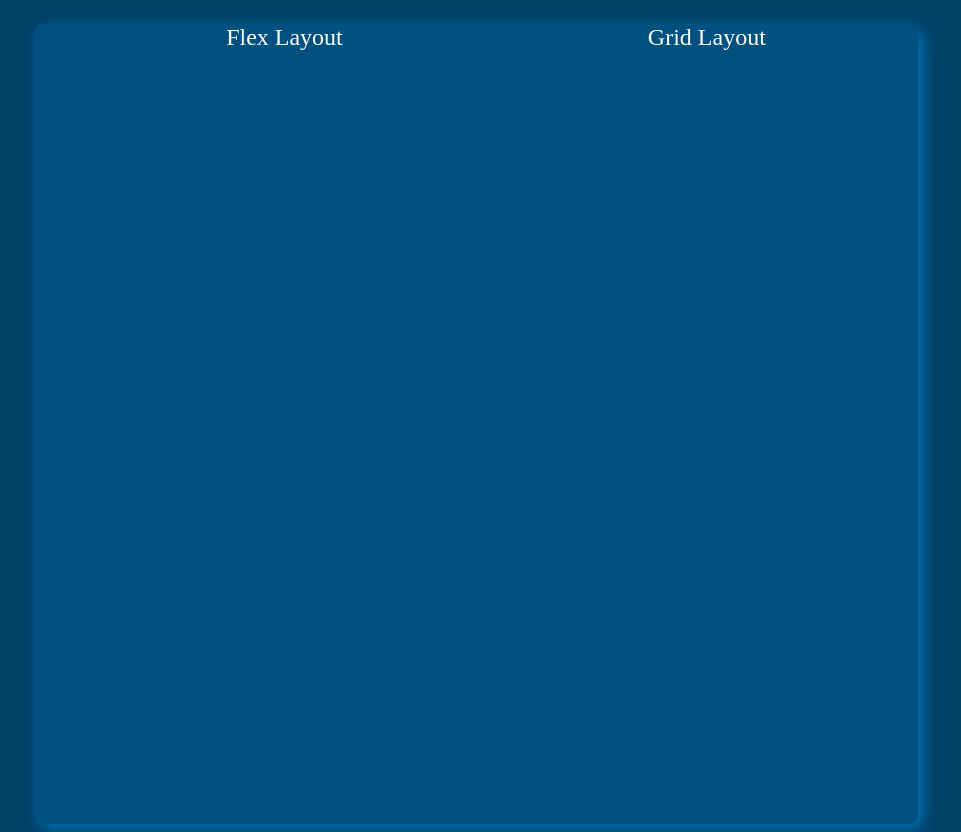
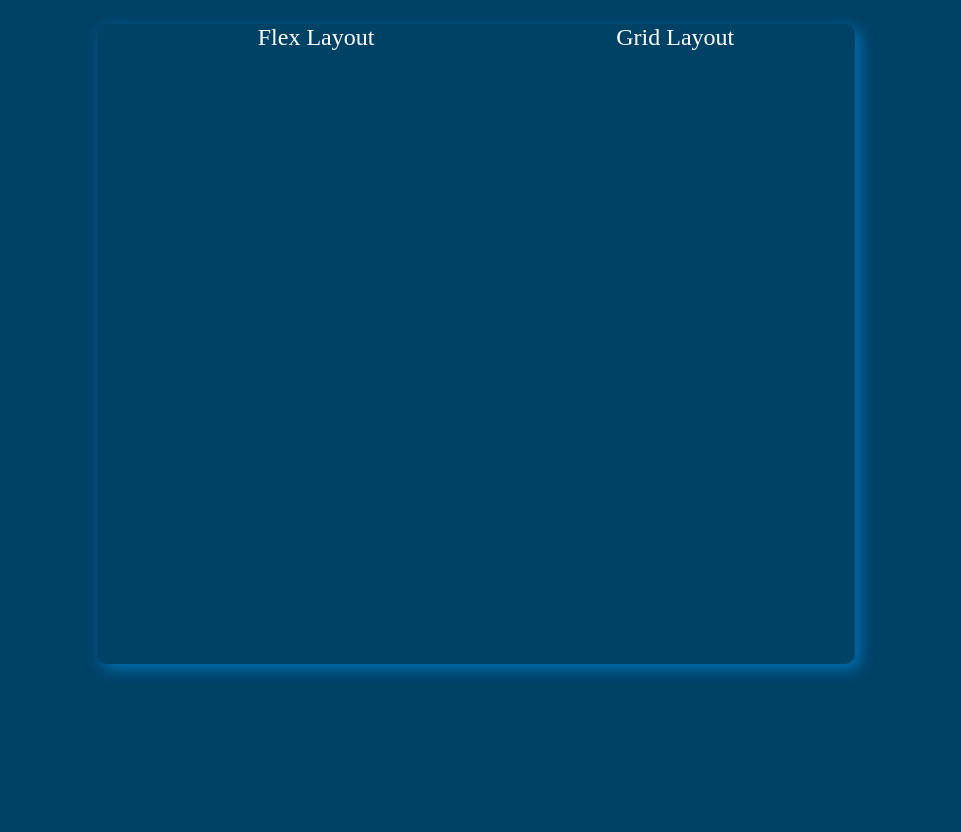
Before and after one commit to ama-ahmed-i/flexbox, a plain HTML site: page index.html in a window 1280 px wide. Shown: the whole page, without its empty margins (164-1125 px from the left). After the commit the page ends 800 px from the top, so only its background shows below. Drawn offline with Linux system fonts and the light colour scheme.

Commit message:
Update index.css

```diff
--- a/index.css
+++ b/index.css
@@ -3,10 +3,10 @@ body{
     background-color:#004166;
 }
 .container{
-    width: 70%;
-    height: 100vh;
+    width: 60%;
+    height: 80vh;
     margin: 0 auto;
-    background-color:#005180;
+    background-color:#004166;
     box-shadow:5px 5px 15px #0072b5;
     border-radius:10px;
 }
@@ -14,6 +14,7 @@ body{
 .container ul{
  display: flex;
  justify-content: space-around;
+ justify-items: center;
  color: white;
  list-style-type: none;
  text-decoration: none;
```
